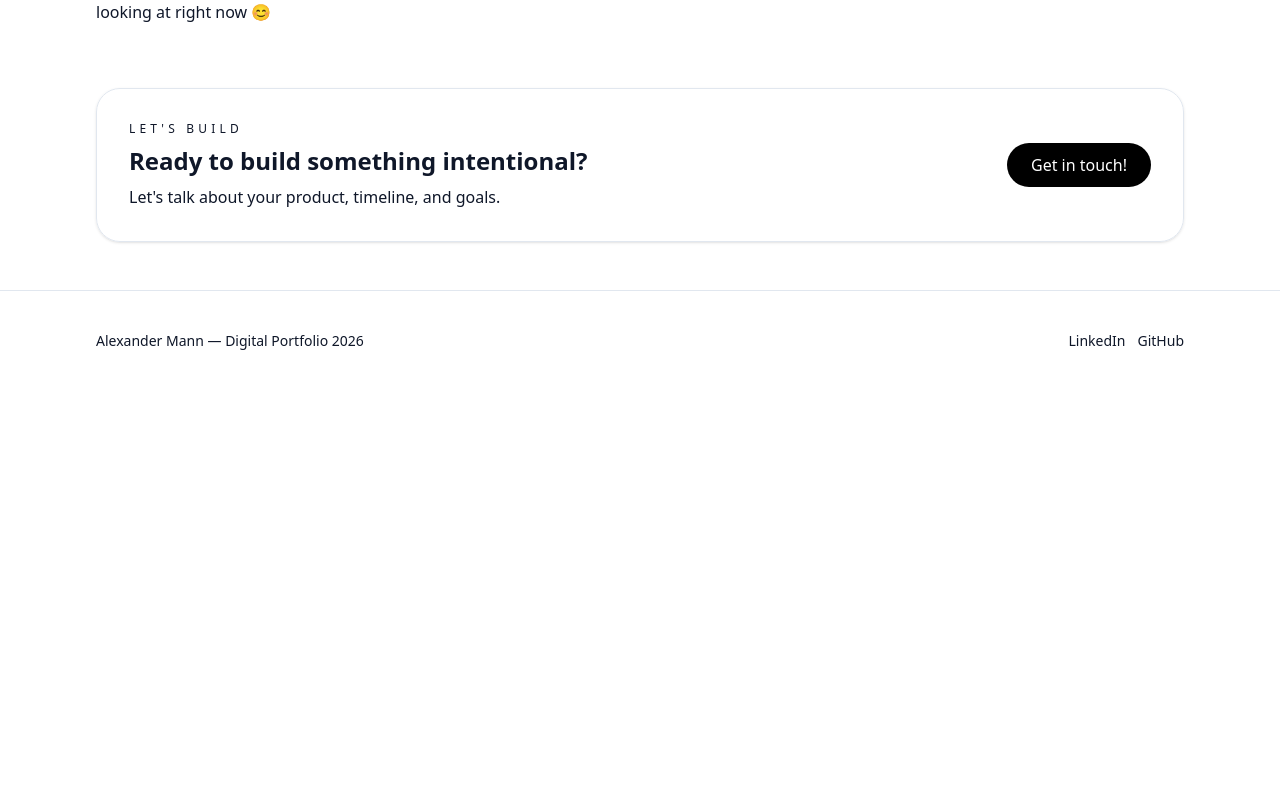
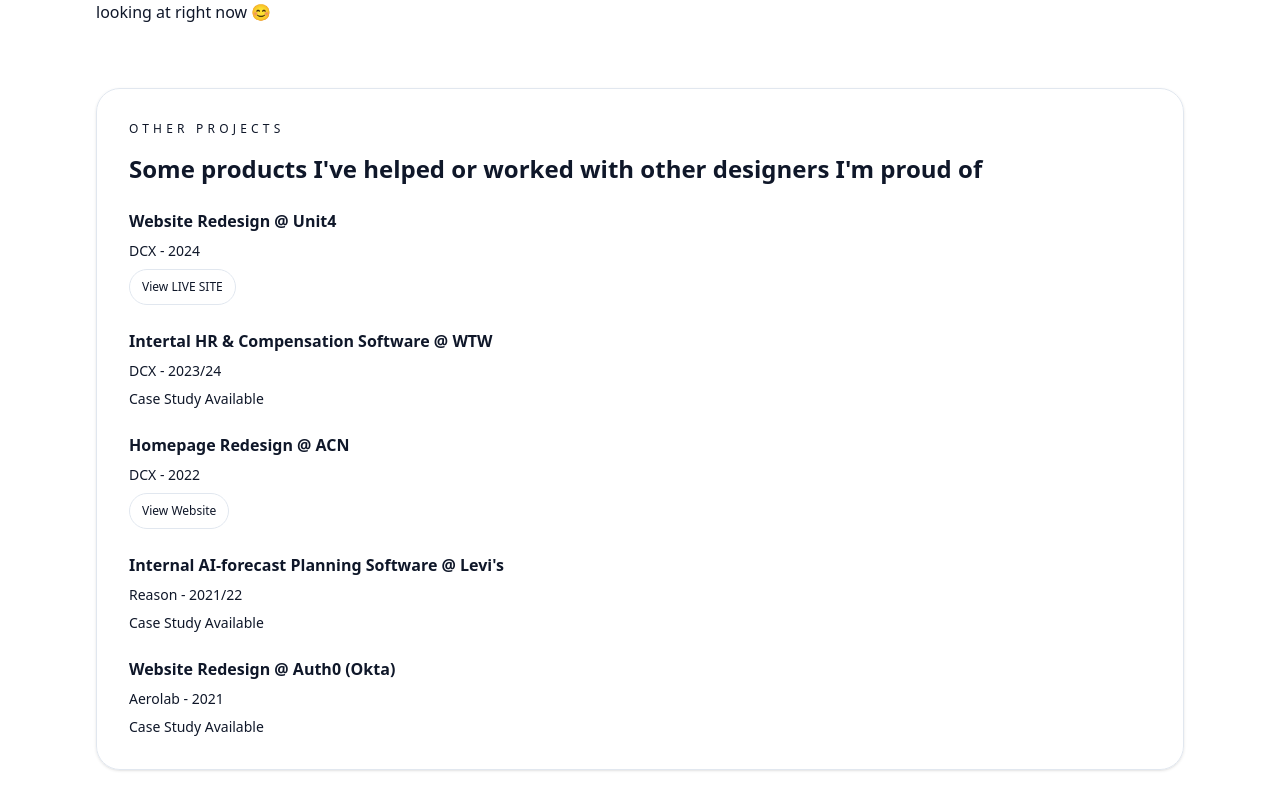
Before and after one commit to alex-mann-23/portfolio-xander, a Next.js app in the folder next-app/: page / in a window 1280 px wide. Shown: the part 1987-2796 px from the top of the page. Before the commit the page ends 2378 px from the top, so only its background shows below. Built offline with nearby package versions, Linux system fonts and the light colour scheme.

Commit message:
added new case studies

```diff
--- a/next-app/src/app/page.tsx
+++ b/next-app/src/app/page.tsx
@@ -74,17 +74,54 @@
       </section>
 
       <section id="cta" className="rounded-3xl border border-border/60 bg-card/60 p-8 shadow-sm">
-        <div className="flex flex-col gap-4 md:flex-row md:items-center md:justify-between">
+        <div className="space-y-4">
+          <p className="text-xs uppercase tracking-[0.35em] text-muted-foreground">
+            Other projects
+          </p>
+          <h2 className="text-2xl font-semibold">
+            Some products I've helped or worked with other designers I'm proud of
+          </h2>
+        </div>
+        <div className="mt-6 space-y-6">
           <div className="space-y-2">
-            <p className="text-xs uppercase tracking-[0.35em] text-muted-foreground">
-              Let's build
+            <p className="text-base font-semibold">Website Redesign @ Unit4</p>
+            <p className="text-sm text-muted-foreground">DCX - 2024</p>
+            <Button variant="outline" size="sm" asChild>
+              <a href="https://www.unit4.com/" target="_blank" rel="noreferrer">
+                View LIVE SITE
+              </a>
+            </Button>
+          </div>
+          <div className="space-y-2">
+            <p className="text-base font-semibold">Intertal HR & Compensation Software @ WTW</p>
+            <p className="text-sm text-muted-foreground">DCX - 2023/24</p>
+            <p className="text-sm text-muted-foreground">Case Study Available</p>
+          </div>
+          <div className="space-y-2">
+            <p className="text-base font-semibold">Homepage Redesign @ ACN</p>
+            <p className="text-sm text-muted-foreground">DCX - 2022</p>
+            <Button variant="outline" size="sm" asChild>
+              <a
+                href="https://www.alwaleedculturalnetwork.org/en/homepage/"
+                target="_blank"
+                rel="noreferrer"
+              >
+                View Website
+              </a>
+            </Button>
+          </div>
+          <div className="space-y-2">
+            <p className="text-base font-semibold">
+              Internal AI-forecast Planning Software @ Levi's
             </p>
-            <h2 className="text-2xl font-semibold">{site.cta.heading}</h2>
-            <p className="text-muted-foreground">{site.cta.subheading}</p>
+            <p className="text-sm text-muted-foreground">Reason - 2021/22</p>
+            <p className="text-sm text-muted-foreground">Case Study Available</p>
           </div>
-          <Button size="lg" asChild>
-            <a href={site.cta.href}>{site.cta.actionLabel}</a>
-          </Button>
+          <div className="space-y-2">
+            <p className="text-base font-semibold">Website Redesign @ Auth0 (Okta)</p>
+            <p className="text-sm text-muted-foreground">Aerolab - 2021</p>
+            <p className="text-sm text-muted-foreground">Case Study Available</p>
+          </div>
         </div>
       </section>
     </PageTransition>
```
